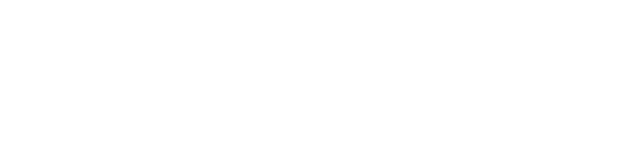
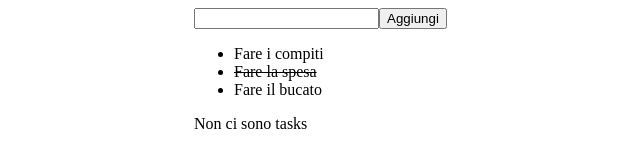
Before and after one commit to NicolaSforza93/vue-todolist, a plain HTML site: page index.html in a window 1280 px wide. Shown: the whole page, without its empty margins (96-736 px from the left). Drawn offline with nearby package versions, Linux system fonts and the light colour scheme.

Commit message:
added MILESTONE 1

```diff
--- a/css/style.css
+++ b/css/style.css
@@ -0,0 +1,8 @@
+.container {
+    max-width: 700px;
+    margin: 0 auto;
+}
+
+.done {
+    text-decoration: line-through;
+}
--- a/index.html
+++ b/index.html
@@ -8,7 +8,19 @@
 </head>
 <body>
     <div id="app">
+        <div class="container">
+            <div>
+                <input type="text">
+                <button>Aggiungi</button>
+            </div>
 
+            <div class="tasks">
+                <ul>
+                    <li v-for="(item, index, key) in todos" :class="{done: item.done}">{{ item.text }}</li>
+                </ul>
+                <p>Non ci sono tasks</p>
+            </div>
+        </div>
     </div>
 
 
--- a/js/main.js
+++ b/js/main.js
@@ -5,7 +5,20 @@ const { createApp } = Vue
 createApp({
     data() {
         return {
-
+            todos: [
+                {
+                    text: 'Fare i compiti',
+                    done: false
+                },
+                {
+                    text: 'Fare la spesa',
+                    done: true
+                },
+                {
+                    text: 'Fare il bucato',
+                    done: false
+                }
+            ]
         }
     },
     mounted() {
```
